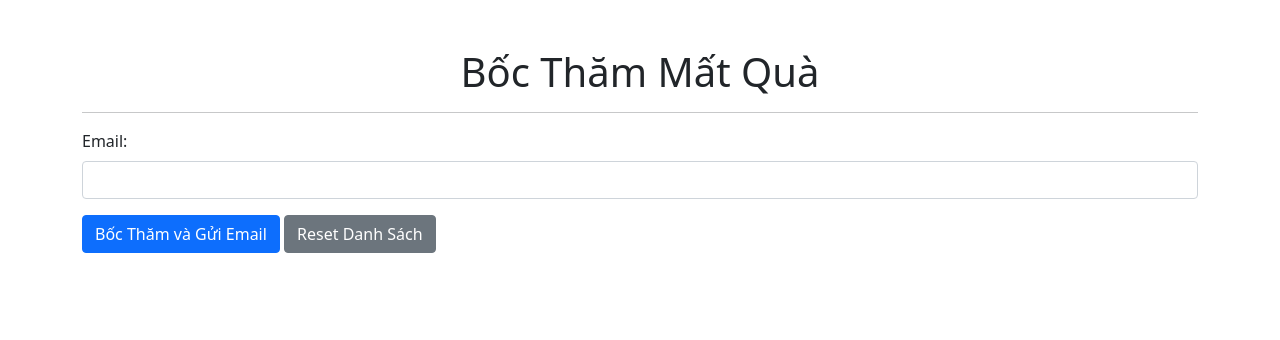
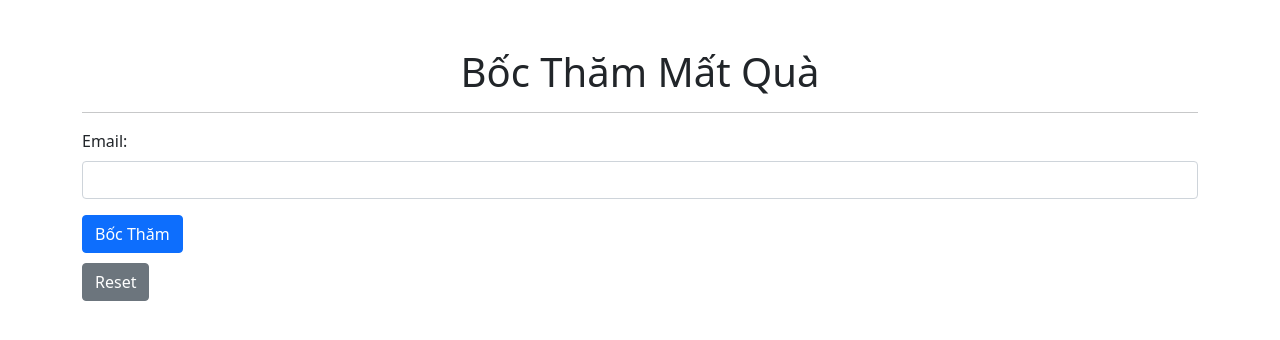
Before and after one commit to LETRUONGIOT98/boctham, a Flask app: page / in a window 1280 px wide. Shown: the top 340 px of the page. Run offline with Flask 2, Linux system fonts and the light colour scheme.

Commit message:
Update index.html

```diff
--- a/templates/index.html
+++ b/templates/index.html
@@ -1,4 +1,4 @@
- <!DOCTYPE html>
+<!DOCTYPE html>
 <html lang="en">
 <head>
     <meta charset="UTF-8">
@@ -22,20 +22,25 @@
             </div>
         {% endif %}
         {% endwith %}
+
+        <!-- Form bốc thăm yêu cầu email -->
         <form method="POST">
             <div class="mb-3">
                 <label for="email" class="form-label">Email:</label>
                 <input type="email" class="form-control" id="email" name="email" required>
             </div>
-            <button type="submit" class="btn btn-primary">Bốc Thăm và Gửi Email</button>
-            <button type="submit" name="reset" class="btn btn-secondary ml-2">Reset Danh Sách</button>  <!-- Nút reset -->
+            <button type="submit" class="btn btn-primary">Bốc Thăm</button>
+        </form>
+
+        <!-- Form reset không yêu cầu email -->
+        <form method="POST" style="margin-top: 10px;">
+            <button type="submit" class="btn btn-secondary" name="reset">Reset</button>
         </form>
 
         {% if selected_number and selected_name %}
         <div class="mt-4">
             <h3>Kết quả:</h3>
-            <p>Số đã bốc: <strong>{{ selected_number }}</strong></p>
-            <p>Người nhận quà: <strong>{{ selected_name }}</strong></p>
+            <p>Số đã bốc: <strong>{{ selected_number }}</strong> - Tên đã được gửi vào gmail của bạn</strong></p>
         </div>
         {% endif %}
 
```
